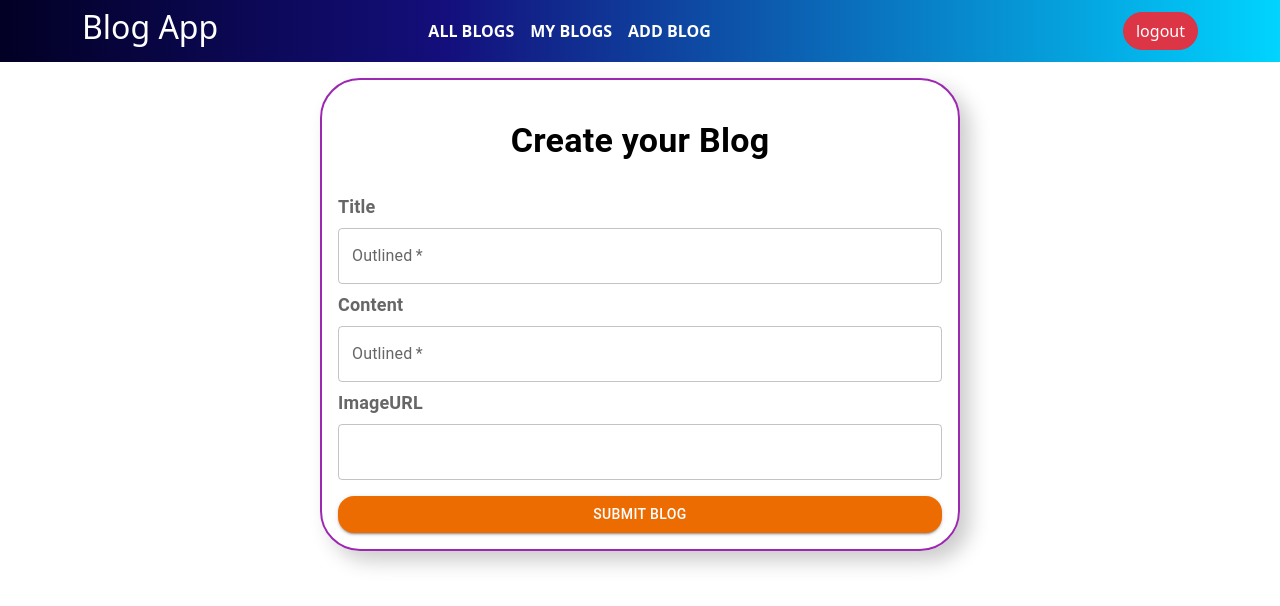
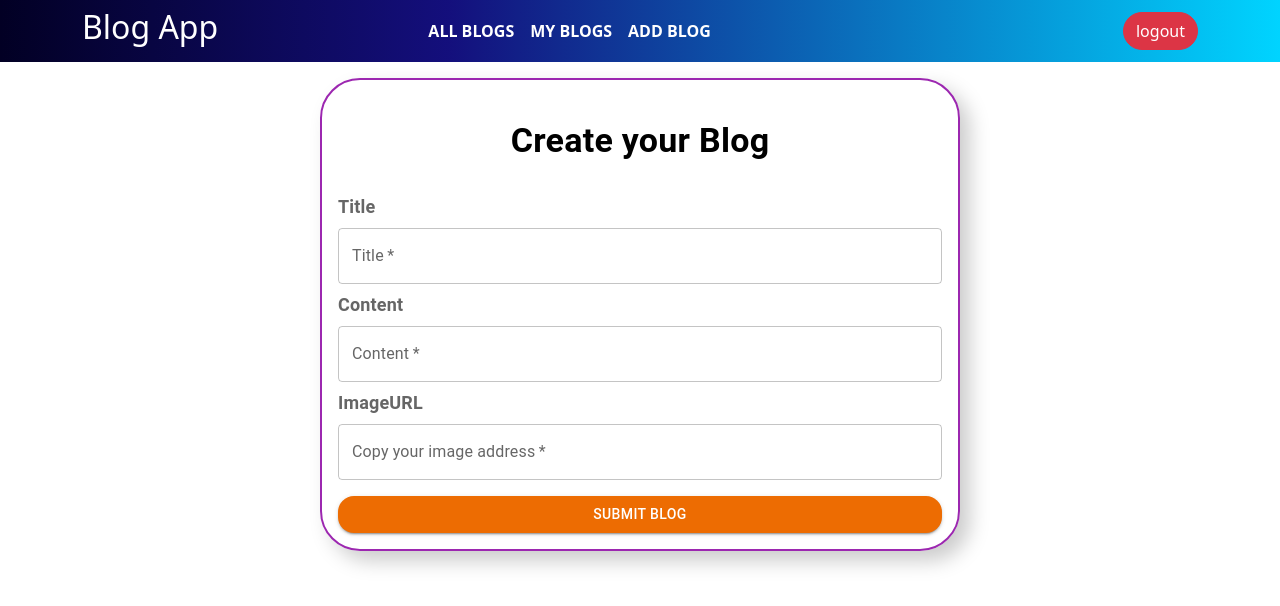
Before and after one commit to nagarajan091792/blog-app-client, a React (Create React App) app: page /portal/addPost in a window 1280 px wide. Shown: the top 606 px of the page. Built offline with nearby package versions, Linux system fonts and the light colour scheme; no server answers; sample sign-in values are in the browser's storage.

Commit message:
Update AddPost.js

```diff
--- a/src/components/AddPost.js
+++ b/src/components/AddPost.js
@@ -66,19 +66,19 @@ const AddPost = () => {
           >
             Create your Blog
           </Typography>
-          <InputLabel sx={labelStyle} placeholder="Title">Title</InputLabel>
+          <InputLabel sx={labelStyle}>Title</InputLabel>
           <TextField
             name="title"
             onChange={formik.handleChange}
             value={formik.values.title}
             margin="none"
             variant="outlined"
-            label="Outlined"
+            label="Title"
             required
           />
-          <InputLabel sx={labelStyle} placeholder="Content">Content</InputLabel>
+          <InputLabel sx={labelStyle} >Content</InputLabel>
           <TextField
-label="Outlined"
+           label="Content"
             name="content"
             onChange={formik.handleChange}
             value={formik.values.content}
@@ -86,13 +86,14 @@ label="Outlined"
             variant="outlined"
             required
           />
-          <InputLabel sx={labelStyle} placeholder="Copy your image address" >ImageURL</InputLabel>
+          <InputLabel sx={labelStyle}  >ImageURL</InputLabel>
           <TextField
             name="imageURL"
             onChange={formik.handleChange}
             value={formik.values.imageURL}
             margin="none"
             variant="outlined"
+            label="Copy your image address"
             required
           />
 
```
